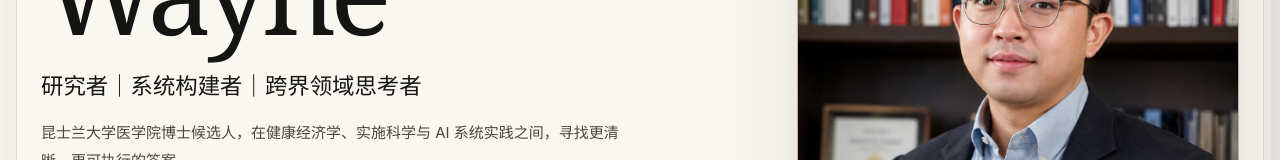
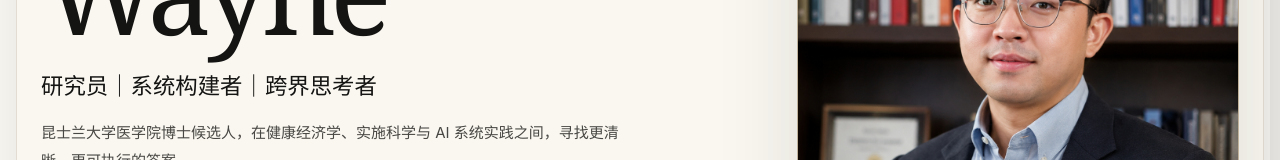
Before and after one commit to ozrwayne/roland-site, a React (Vite) app in the folder apps/homepage/: page / in a window 1280 px wide. Shown: the part 328-488 px from the top of the page. Built offline with nearby package versions, Linux system fonts and the light colour scheme.

Commit message:
copy: refine hero identity line

```diff
--- a/apps/homepage/src/App.jsx
+++ b/apps/homepage/src/App.jsx
@@ -1781,7 +1781,7 @@ export function App() {
             <div className="hero-layout">
               <div className="hero-copy-body hero-enter-copy">
                 <h1>Roland<br />Wayne</h1>
-                <p className="hero-lead">研究者｜系统构建者｜跨界领域思考者</p>
+                <p className="hero-lead">研究员｜系统构建者｜跨界思考者</p>
                 <p className="hero-note">
                   昆士兰大学医学院博士候选人，在健康经济学、实施科学与 AI 系统实践之间，寻找更清晰、更可执行的答案。
                 </p>
```
